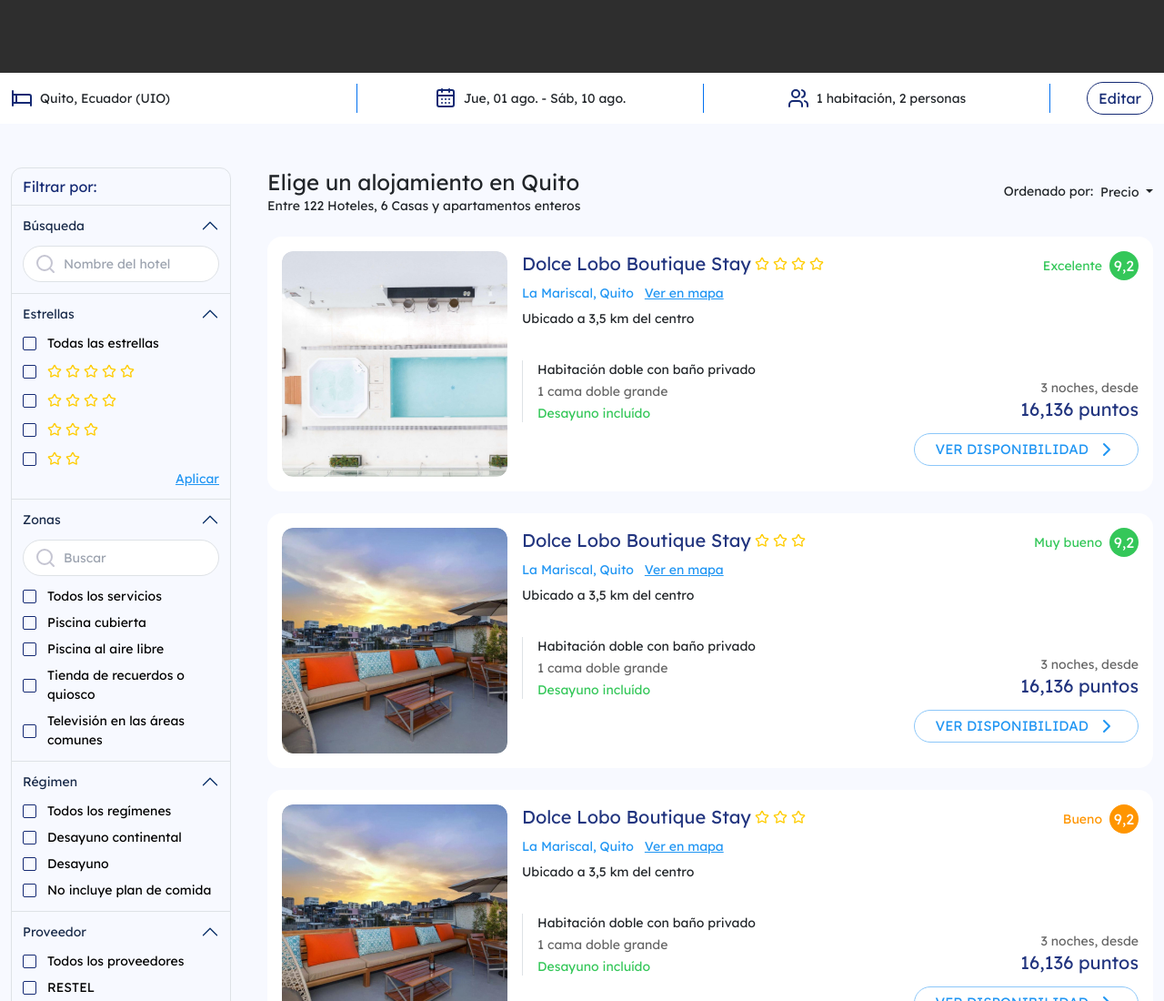
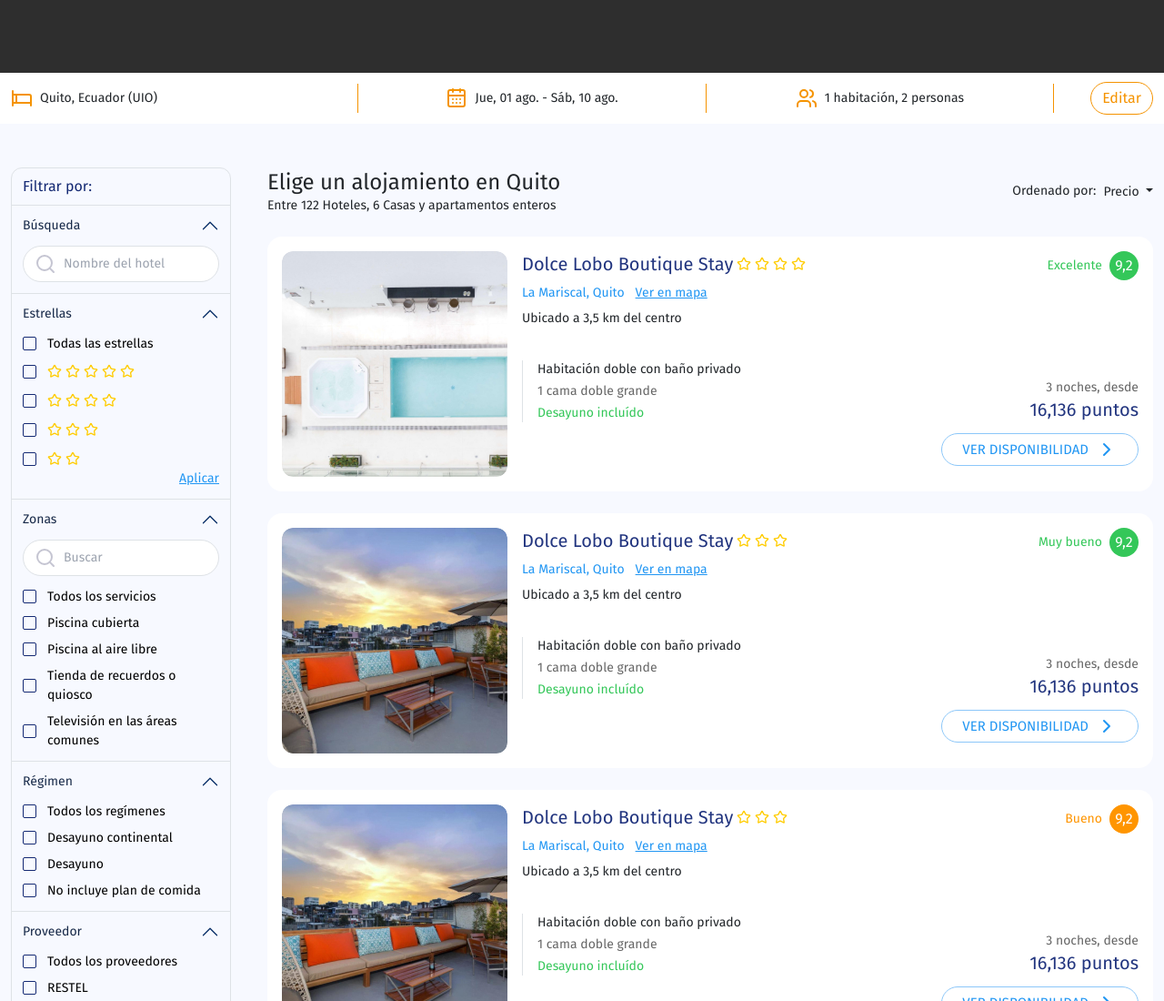
Before and after one commit to MotivaSoluciones/vuelos-jep, a plain HTML site: page detail-hotel.html in a window 1280 px wide. Shown: the top 1100 px of the page at 91% size. Drawn offline with nearby package versions, Linux system fonts and the light colour scheme.

Commit message:
agregar tipografia

```diff
--- a/css/style.css
+++ b/css/style.css
@@ -1,5 +1,12 @@
+@font-face {
+    font-family: 'FiraSans-Regular';
+    font-style: normal;
+    font-weight: normal;
+    src: local('FiraSans-Regular'), url('FiraSans-Regular.ttf') format('truetype');
+}
+
 body {
-  font-family: "Lexend", sans-serif;
+  font-family: "FiraSans-Regular", sans-serif;
 }
 
 /* Input */
@@ -85,7 +92,7 @@ select.input-field {
   align-items: center;
   justify-content: center;
   border-bottom: 2px solid transparent;
-  color: #49454F;
+  color: #555;
   transition: none;
 }
 
--- a/detail-hotel.html
+++ b/detail-hotel.html
@@ -22,27 +22,27 @@
     <div class="bg-[#F7F9FF] lg:bg-[#FFFFFF] py-[10px]">
       <div class="container mx-auto">
         <div class="items-center hidden lg:flex">
-          <div class="flex items-center gap-5 w-full border-r border-[#0070F0] h-[32px]">
+          <div class="flex items-center gap-5 w-full border-r border-[#f59300] h-[32px]">
             <div class="flex items-center gap-2">
-              <i data-lucide="bed" class="text-[#142973]"></i>
+             <svg xmlns="http://www.w3.org/2000/svg" width="24" height="24" viewBox="0 0 24 24" fill="none" stroke="currentColor" stroke-width="2" stroke-linecap="round" stroke-linejoin="round" data-lucide="bed" class="lucide lucide-bed text-[#f59300]"><path d="M2 4v16"></path><path d="M2 8h18a2 2 0 0 1 2 2v10"></path><path d="M2 17h20"></path><path d="M6 8v9"></path></svg>
               <span class="text-sm">Quito, Ecuador (UIO)</span>
             </div>
           </div>
-          <div class="flex items-center justify-center gap-5 w-full border-r border-[#0070F0] h-[32px]">
+          <div class="flex items-center justify-center gap-5 w-full border-r border-[#f59300] h-[32px]">
             <div class="flex items-center gap-2">
-              <i data-lucide="calendar-days" class="text-[#142973]"></i>
+              <svg xmlns="http://www.w3.org/2000/svg" width="24" height="24" viewBox="0 0 24 24" fill="none" stroke="currentColor" stroke-width="2" stroke-linecap="round" stroke-linejoin="round" data-lucide="calendar-days" class="lucide lucide-calendar-days text-[#f59300]"><path d="M8 2v4"></path><path d="M16 2v4"></path><rect width="18" height="18" x="3" y="4" rx="2"></rect><path d="M3 10h18"></path><path d="M8 14h.01"></path><path d="M12 14h.01"></path><path d="M16 14h.01"></path><path d="M8 18h.01"></path><path d="M12 18h.01"></path><path d="M16 18h.01"></path></svg>
               <span class="text-sm">Jue, 01 ago. - Sáb, 10 ago.</span>
             </div>
           </div>
           <div
-            class="flex items-center justify-center gap-5 min-w-[180px] border-r border-[#0070F0] h-[32px] xl:w-full">
+            class="flex items-center justify-center gap-5 min-w-[180px] border-r border-[#f59300] h-[32px] xl:w-full">
             <div class="flex items-center gap-2">
-              <i data-lucide="users" class="text-[#142973]"></i>
+              <svg xmlns="http://www.w3.org/2000/svg" width="24" height="24" viewBox="0 0 24 24" fill="none" stroke="currentColor" stroke-width="2" stroke-linecap="round" stroke-linejoin="round" data-lucide="users" class="lucide lucide-users text-[#f59300]"><path d="M16 21v-2a4 4 0 0 0-4-4H6a4 4 0 0 0-4 4v2"></path><circle cx="9" cy="7" r="4"></circle><path d="M22 21v-2a4 4 0 0 0-3-3.87"></path><path d="M16 3.13a4 4 0 0 1 0 7.75"></path></svg>
               <span class="text-sm">1 habitación, 2 personas</span>
             </div>
           </div>
           <div class="flex items-center justify-center pl-10">
-            <button class="text-[#142973] border !border-[#142973] h-[36px] rounded-[36px] !px-3 showButton">
+            <button class="text-[#f59300] border !border-[#f59300] h-[36px] rounded-[36px] !px-3 showButton">
               <span>Editar</span>
             </button>
           </div>
```
Also changed, not shown: detail-flight-summary.html (+1 -1 lines), css/FiraSans-Regular.ttf (added), 1 other file.
